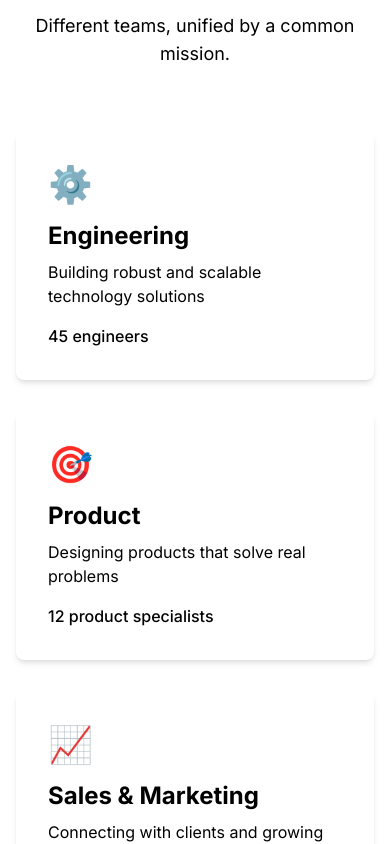
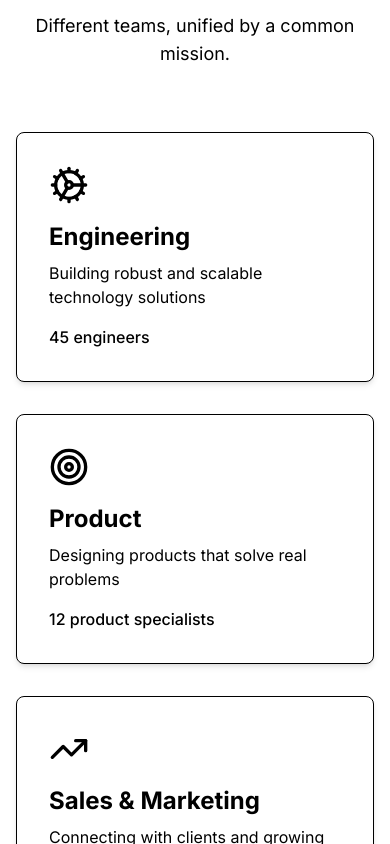
Before and after one commit to ujwalcode24/spheratic-v2, a Next.js app: page /company/team in a window 390 px wide. Shown: the part 2680-3524 px from the top of the page. Built offline with nearby package versions, Linux system fonts and the light colour scheme.

Commit message:
feat: Update Team page with Lucide icons instead of emojis
- Replace emoji icons with Lucide icons (Cog, Target, TrendingUp, Headphones)
- Add border to department cards for consistency
- Maintain consistent styling with landing page design

```diff
--- a/src/app/company/team/page.tsx
+++ b/src/app/company/team/page.tsx
@@ -5,6 +5,7 @@ import { motion } from 'framer-motion';
 import Link from 'next/link';
 import { FullWidthSection } from '@/components/ui';
 import { ANIMATIONS } from '@/lib/constants';
+import { Cog, Target, TrendingUp, Headphones } from 'lucide-react';
 
 const TeamPage = () => {
   const teamMembers = [
@@ -50,25 +51,25 @@ const TeamPage = () => {
     {
       name: 'Engineering',
       description: 'Building robust and scalable technology solutions',
-      icon: '⚙️',
+      icon: Cog,
       count: '45 engineers'
     },
     {
       name: 'Product',
       description: 'Designing products that solve real problems',
-      icon: '🎯',
+      icon: Target,
       count: '12 product specialists'
     },
     {
       name: 'Sales & Marketing',
       description: 'Connecting with clients and growing our business',
-      icon: '📈',
+      icon: TrendingUp,
       count: '20 professionals'
     },
     {
       name: 'Support',
       description: 'Ensuring customer success and satisfaction',
-      icon: '🤝',
+      icon: Headphones,
       count: '15 support specialists'
     }
   ];
@@ -151,21 +152,24 @@ const TeamPage = () => {
           </motion.div>
 
           <div className="grid grid-cols-1 md:grid-cols-2 gap-8">
-            {departments.map((dept, index) => (
+            {departments.map((dept, index) => {
+              const IconComponent = dept.icon;
+              return (
                 <motion.div
                   key={dept.name}
                   initial={{ opacity: 0, x: index % 2 === 0 ? -20 : 20 }}
                   whileInView={{ opacity: 1, x: 0 }}
                   transition={{ duration: 0.5, delay: index * 0.1 }}
                   viewport={{ once: true }}
-                className="bg-white p-8 rounded-lg shadow-md hover:shadow-lg transition-shadow"
+                  className="bg-white p-8 rounded-lg shadow-md hover:shadow-lg transition-shadow border border-accent-gray-200"
                 >
-                <div className="text-4xl mb-4">{dept.icon}</div>
+                  <IconComponent className="w-10 h-10 text-primary-500 mb-4" />
                   <h3 className="text-2xl font-bold mb-2">{dept.name}</h3>
                   <p className="text-accent-gray-600 mb-4">{dept.description}</p>
                   <p className="text-primary-500 font-medium">{dept.count}</p>
                 </motion.div>
-            ))}
+              );
+            })}
           </div>
         </div>
       </section>
```
Lines whose indentation alone changed are shown as unchanged.
